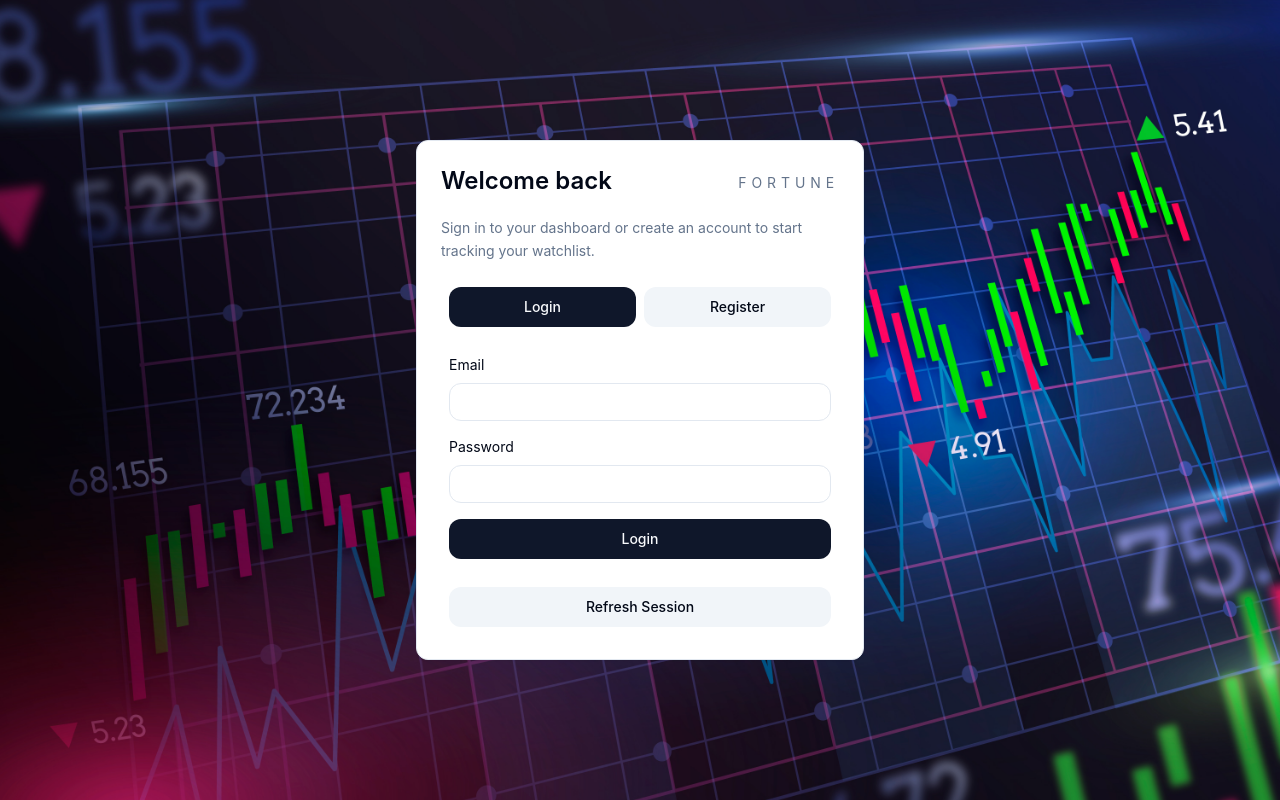
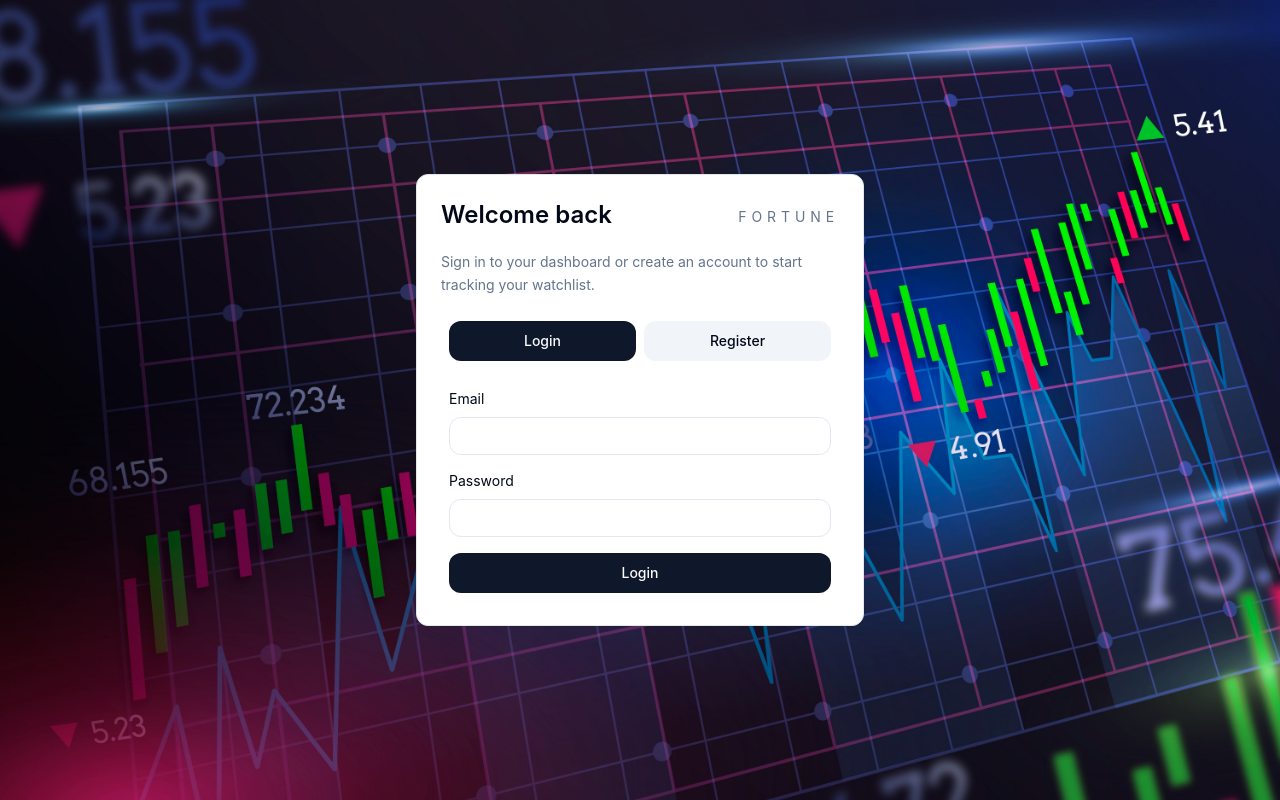
Before and after one commit to drboom16/Fortune, a React (Vite) app in the folder frontend/: page /login in a window 1280 px wide. Built offline with nearby package versions, Linux system fonts and the light colour scheme; no server answers.

Commit message:
Removed 'refresh session' as it's not needed in production, added 'preload' for the login-background.jpg so there's no lag affecting the image

```diff
--- a/frontend/index.html
+++ b/frontend/index.html
@@ -11,6 +11,7 @@
     </script>
     <meta charset="UTF-8" />
     <meta name="viewport" content="width=device-width, initial-scale=1.0" />
+    <link rel="preload" href="/login-background.jpg" as="image" />
     <title>Fortune Market Dashboard</title>
   </head>
   <body class="min-h-screen bg-background text-foreground">
--- a/frontend/src/pages/Auth.tsx
+++ b/frontend/src/pages/Auth.tsx
@@ -35,22 +35,6 @@ export default function Auth() {
       navigate("/home");
     } catch (err) {
       setMessage(err instanceof Error ? err.message : "Unable to authenticate.");
-    } finally {
-      setLoading(false);
-    }
-  };
-
-  const refreshSession = async () => {
-    setLoading(true);
-    setMessage(null);
-    try {
-      const response = await apiFetch("/auth/refresh", { method: "POST" });
-      if (!response.ok) {
-        throw new Error("Refresh failed.");
-      }
-      setMessage("Session refreshed.");
-    } catch (err) {
-      setMessage(err instanceof Error ? err.message : "Unable to refresh session.");
     } finally {
       setLoading(false);
     }
@@ -117,12 +101,7 @@ export default function Auth() {
             </Button>
           </form>
 
-          <div className="grid gap-2">
-            <Button variant="secondary" onClick={refreshSession} disabled={loading}>
-              Refresh Session
-            </Button>
-            {message ? <p className="text-sm text-muted-foreground">{message}</p> : null}
-          </div>
+          {message ? <p className="text-sm text-muted-foreground">{message}</p> : null}
         </CardContent>
       </Card>
     </div>
```
